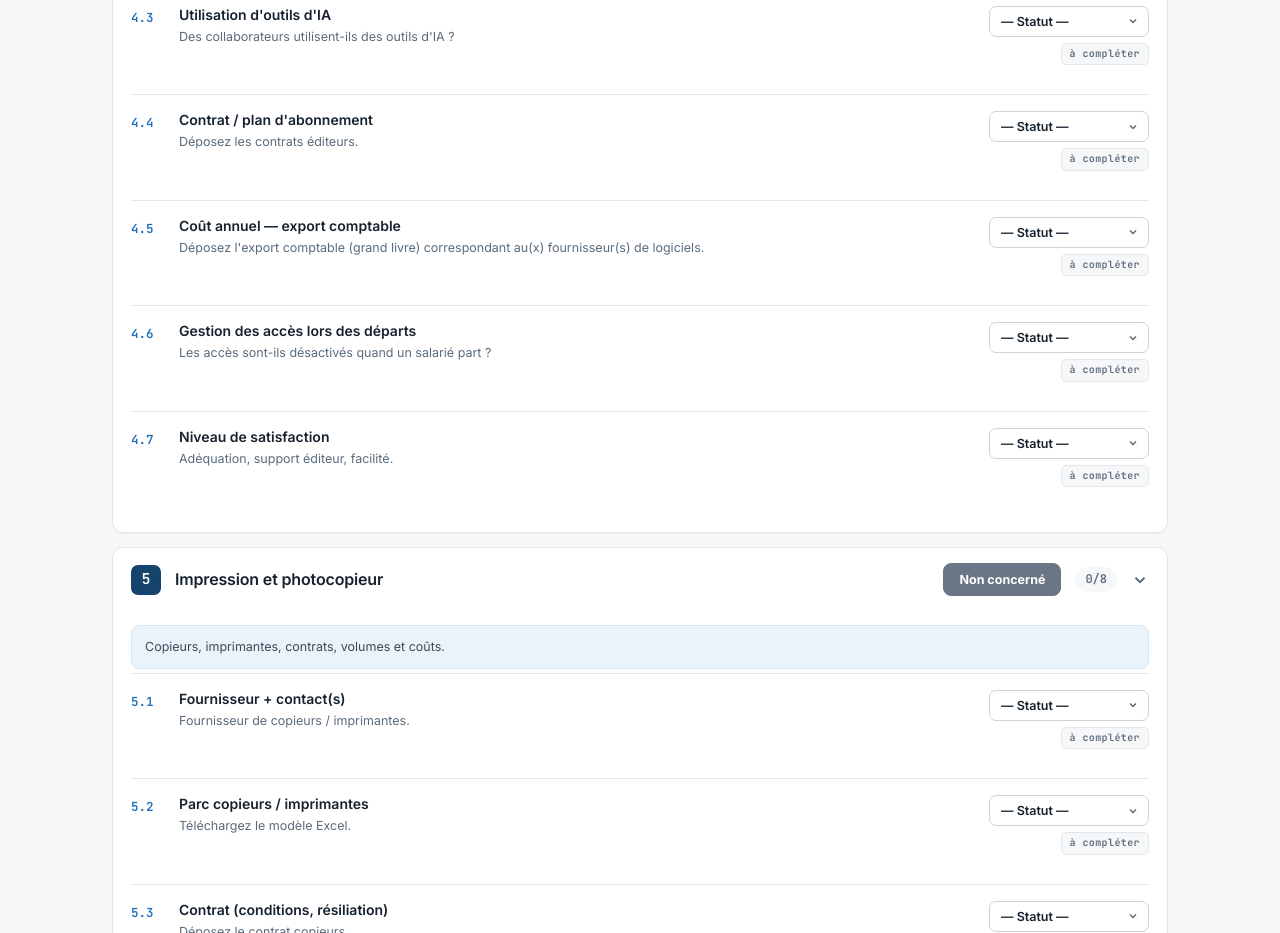
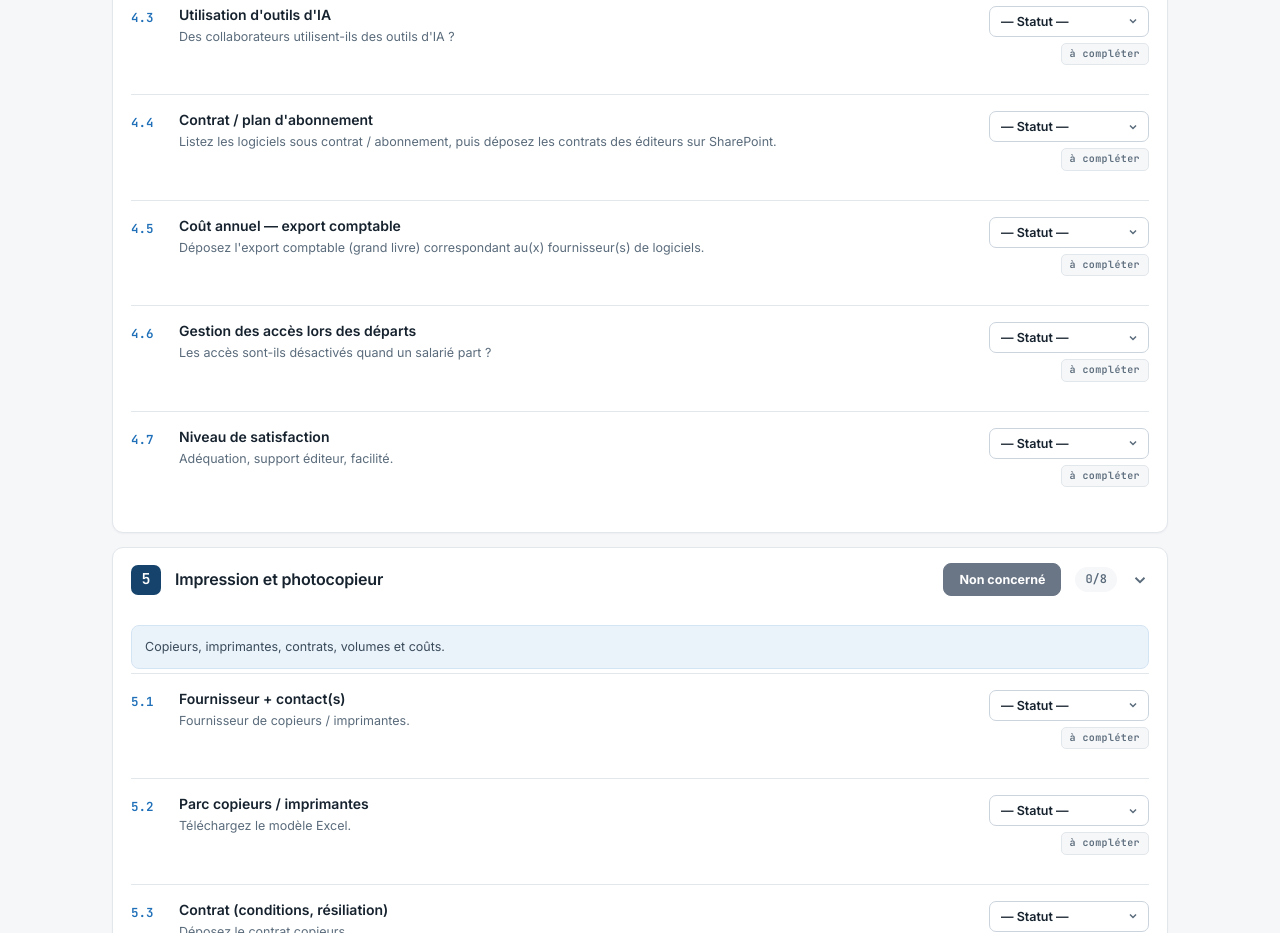
Before and after one commit to MargotGennai/Audit-achat, a plain HTML site: page index.html in a window 1280 px wide. Shown: the part 3260-4193 px from the top of the page. Drawn offline with Linux system fonts and the light colour scheme.

Commit message:
Update index.html

```diff
--- a/index.html
+++ b/index.html
@@ -246,7 +246,7 @@ var FAMILIES = [
   {id:"4.1",t:"Liste des logiciels et licences",def:"Téléchargez le modèle Excel, complétez, redéposez.",template:"logiciel",needFile:true},
   {id:"4.2",t:"Besoins / manques logiciels",def:"Évolutions souhaitées sur vos logiciels.",fields:[{key:"besoins",kind:"repeat",label:"Besoin(s)",addLabel:"Ajouter un besoin",sub:[{key:"besoin",label:"Besoin / remarque",kind:"text"},{key:"logiciel",label:"Logiciel concerné",kind:"text",optional:true},{key:"prio",label:"Priorité",kind:"select",opts:["Haute","Moyenne","Basse"],optional:true}]}]},
   {id:"4.3",t:"Utilisation d'outils d'IA",def:"Des collaborateurs utilisent-ils des outils d'IA ?",fields:[{key:"ia",kind:"matrix",label:"Outils d'IA",rows:["ChatGPT","Claude","Gemini","Perplexity","Autre"],cols:[{key:"abo",label:"Abonnement ?",kind:"select",opts:["Oui","Non"]},{key:"lic",label:"Nb licences",kind:"number"}]}]},
-  {id:"4.4",t:"Contrat / plan d'abonnement",def:"Déposez les contrats éditeurs.",fields:[{key:"abo_ligne",label:"Abonnement en ligne ?",kind:"select",opts:["Oui","Non"]},{key:"commentaire",label:"Commentaire",kind:"text",optional:true}],needFile:true},
+  {id:"4.4",t:"Contrat / plan d'abonnement",def:"Listez les logiciels sous contrat / abonnement, puis déposez les contrats des éditeurs sur SharePoint.",fields:[{key:"abonnements",kind:"repeat",label:"Logiciel(s) sous contrat / abonnement",addLabel:"Ajouter un logiciel",sub:[{key:"logiciel",label:"Nom du logiciel",kind:"text"},{key:"abo_ligne",label:"Abonnement en ligne ?",kind:"select",opts:["Oui","Non"]},{key:"commentaire",label:"Commentaire",kind:"text",optional:true}]}],needFile:true},
   {id:"4.5",t:"Coût annuel — export comptable",def:GLDEF("logiciels"),needFile:true},
   {id:"4.6",t:"Gestion des accès lors des départs",def:"Les accès sont-ils désactivés quand un salarié part ?",fields:[{key:"desact",label:"Désactivation ?",kind:"select",opts:["Oui, systématiquement","Parfois","Non","Je ne sais pas"]},{key:"dormantes",label:"Licences dormantes ?",kind:"select",opts:["Oui, probablement","Non","Je ne sais pas"]}]},
   {id:"4.7",t:"Niveau de satisfaction",def:"Adéquation, support éditeur, facilité.",fields:SAT}
```
